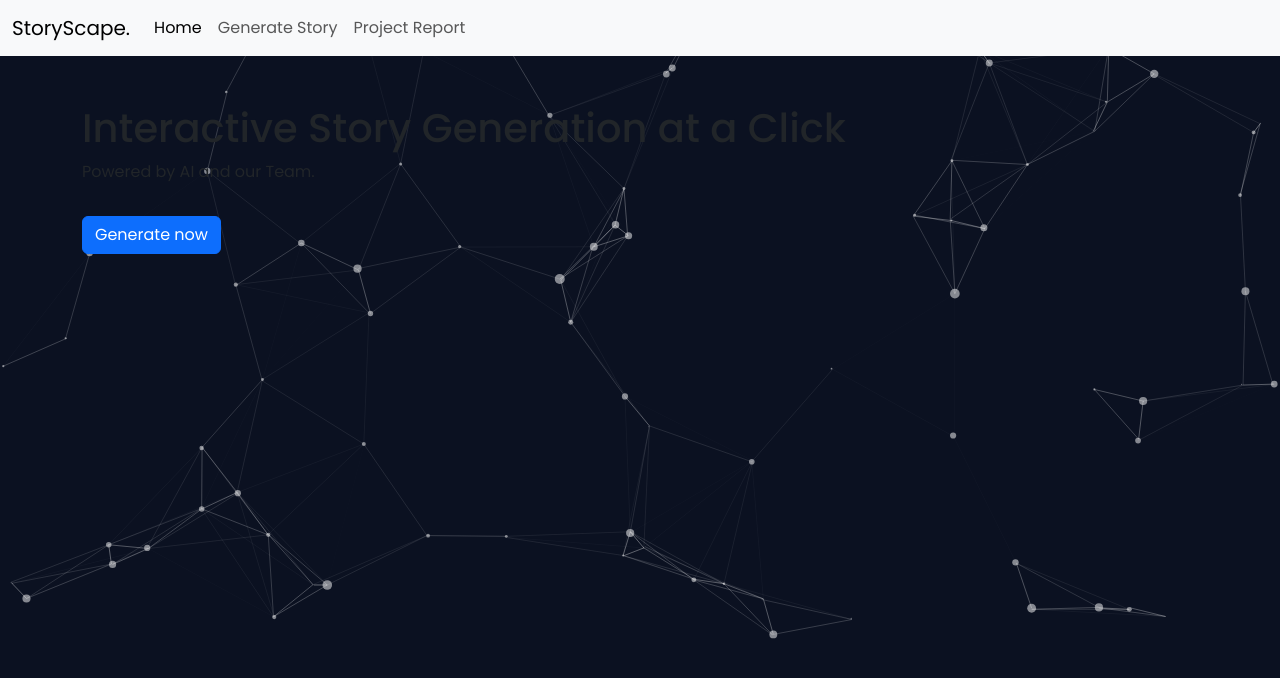
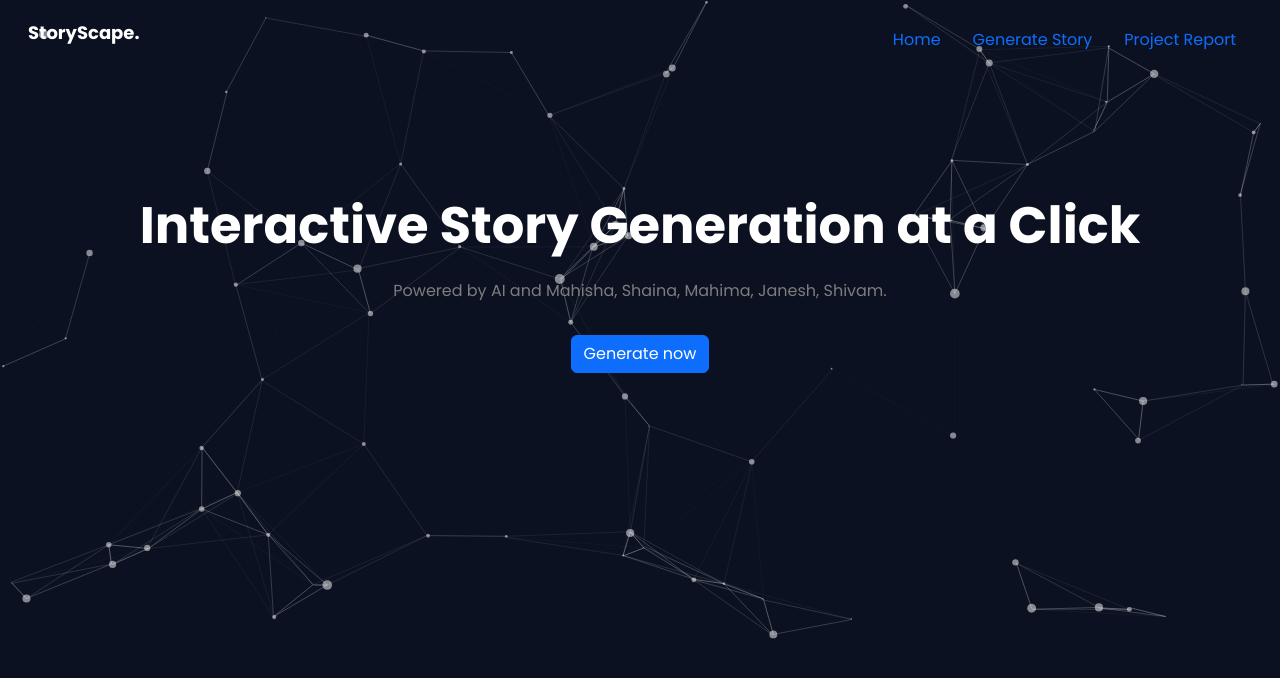
Before and after one commit to dwivediishivam/scapestory, a Flask app: page / in a window 1280 px wide. Shown: the top 678 px of the page. Run offline with Flask 3, Linux system fonts and the light colour scheme.

Commit message:
Update index.html

```diff
--- a/templates/index.html
+++ b/templates/index.html
@@ -3,72 +3,114 @@
 <head>
     <meta charset="UTF-8">
     <meta name="viewport" content="width=device-width, initial-scale=1.0">
-    <link rel="stylesheet" href="https://cdn.jsdelivr.net/npm/bootstrap@5.3.3/dist/css/bootstrap.min.css">
-    <link rel="stylesheet" href="https://fonts.googleapis.com/css2?family=Open+Sans&family=Poppins&display=swap">
-    <link rel="stylesheet" href="/static/styles.css">
-    <title>StoryScape</title>
+    <link href="https://cdn.jsdelivr.net/npm/bootstrap@5.3.3/dist/css/bootstrap.min.css" rel="stylesheet" integrity="sha384-QWTKZyjpPEjISv5WaRU9OFeRpok6YctnYmDr5pNlyT2bRjXh0JMhjY6hW+ALEwIH" crossorigin="anonymous">
+    <link rel="preconnect" href="https://fonts.googleapis.com">
+<link rel="preconnect" href="https://fonts.gstatic.com" crossorigin>
+<link href="https://fonts.googleapis.com/css2?family=Open+Sans&family=Poppins:ital,wght@0,100;0,200;0,300;0,400;0,500;0,600;0,700;0,800;0,900;1,100;1,200;1,300;1,400;1,500;1,600;1,700;1,800;1,900&display=swap" rel="stylesheet">
+    <link rel="stylesheet" href="\static\styles.css">
+    <title>StoryScape.</title>
 </head>
 <body>
     <div id="particles-js"></div>
+
         <header>
-        <nav class="navbar navbar-expand-lg navbar-light bg-light">
-            <div class="container-fluid">
-                <a class="navbar-brand" href="#">StoryScape.</a>
-                <button class="navbar-toggler" type="button" data-bs-toggle="collapse" data-bs-target="#navbarNav" aria-controls="navbarNav" aria-expanded="false" aria-label="Toggle navigation">
-                    <span class="navbar-toggler-icon"></span>
-                </button>
-                <div class="collapse navbar-collapse" id="navbarNav">
-                    <ul class="navbar-nav">
-                        <li class="nav-item"><a class="nav-link active" aria-current="page" href="#">Home</a></li>
-                        <li class="nav-item"><a class="nav-link" href="#" onclick="toggleStoryForm()">Generate Story</a></li>
-                        <li class="nav-item"><a class="nav-link" href="https://docs.google.com/document/..." target="_blank">Project Report</a></li>
+            <nav>
+                <div class="navigationbar">
+                    <div class="logo">
+                        <p>StoryScape.</p>
+                    </div>
+                    <div class="links">
+                        <ul class="nav">
+                            <li class="nav-item">
+                              <a class="nav-link active" aria-current="page" href="#">Home</a>
+                            </li>
+                            <li class="nav-item">
+                              <a class="nav-link" href="#" onclick="document.getElementById('storyForm').style.display = 'block';">Generate Story</a>
+                            </li>
+                            <li class="nav-item">
+                                <a class="nav-link" target="_blank" href="https://docs.google.com/document/d/1l9uH5iAIYeiMiFMuMsjgqY4UtIfxa_DXHMoye5eb_-k/edit">Project Report</a>
+                              </li>
+                            <!-- <li class="nav-item">
+                                <a class="nav-link" href="#">Story Teller</a>
+                              </li> -->
                           </ul>
                     </div>
                 </div>
             </nav>
         </header>
-    <main class="container mt-5">
-        <h1 class="heading">Interactive Story Generation at a Click</h1>
-        <p class="smallheading">Powered by AI and our Team.</p>
-        <button type="button" class="btn btn-primary mt-3" onclick="toggleStoryForm()">Generate now</button>
-        <div class="storyForm" id="storyForm" style="display:none;">
-            <h5>Generate Your Story</h5>
-            <form id="storyForm">
+        <div class="webcontent">
+            <p class="heading">Interactive Story Generation at a Click</p>
+            <p class="smallheading">Powered by AI and Mahisha, Shaina, Mahima, Janesh, Shivam.</p>
+            <!-- <button type="button" class="btn btn-primary mt-3">Generate now</button> -->
+            <button type="button" class="btn btn-primary mt-3" onclick="document.getElementById('storyForm').style.display = 'block';">Generate now</button>
+
+
+        </div>
+
+        <!-- Modal -->
+        <div class="storyForm" id="storyForm" style="display: none;">
+            <h5>Generate Story</h5>
+            <form>
               <div class="mb-3">
-                    <label for="storyTheme" class="form-label">Choose a Theme:</label>
-                    <div class="form-check"><input class="form-check-input" type="radio" name="storyTheme" id="horror" value="Horror"><label class="form-check-label" for="horror">Horror</label></div>
-                    <div class="form-check"><input class="form-check-input" type="radio" name="storyTheme" id="adventure" value="Adventure"><label class="form-check-label" for="adventure">Adventure</label></div>
-                    <div class="form-check"><input class="form-check-input" type="radio" name="storyTheme" id="scifi" value="Science Fiction"><label class="form-check-label" for="scifi">Science Fiction</label></div>
+                <label for="storyTheme" class="form-label">Story Theme</label>
+                <div class="form-check">
+                  <input class="form-check-input" type="radio" name="storyTheme" id="horror" value="Horror">
+                  <label class="form-check-label" for="horror">Horror</label>
+                </div>
+                <div class="form-check">
+                  <input class="form-check-input" type="radio" name="storyTheme" id="adventure" value="Adventure">
+                  <label class="form-check-label" for="thriller">Adventure</label>
+                </div>
+                <div class="form-check">
+                  <input class="form-check-input" type="radio" name="storyTheme" id="scifi" value="Science Fiction">
+                  <label class="form-check-label" for="scifi">Science Fiction</label>
+                </div>
               </div>
               <div class="mb-3">
-                    <label for="storyStart" class="form-label">Story Start</label>
+                <label for="storyStart" class="form-label">Please provide the starting of the story</label>
                 <textarea class="form-control" id="storyStart" rows="3" placeholder="Your content goes here..."></textarea>
               </div>
-                <button type="submit" class="btn btn-primary">Submit</button>
+              <button type="button" class="btn btn-primary" id="saveButton">Submit</button>
             </form>
           </div>
-    </main>
-    <script src="https://cdn.jsdelivr.net/npm/bootstrap@5.3.3/dist/js/bootstrap.bundle.min.js"></script>
-    <script src="/static/particles.js"></script>
-    <script src="/static/app.js"></script>
+
+
+
+    <script src="https://cdn.jsdelivr.net/npm/bootstrap@5.3.3/dist/js/bootstrap.bundle.min.js" integrity="sha384-YvpcrYf0tY3lHB60NNkmXc5s9fDVZLESaAA55NDzOxhy9GkcIdslK1eN7N6jIeHz" crossorigin="anonymous"></script>
+    <script src="\static\particles.js"></script>
+    <script src="\static\app.js"></script>
     <script>
-        document.getElementById('storyForm').addEventListener('submit', function(event) {
+        document.getElementById('saveButton').addEventListener('click', function(event) {
           event.preventDefault();
-            const storyTheme = document.querySelector('input[name="storyTheme"]:checked').value;
-            const storyStart = document.getElementById('storyStart').value;
+          var storyTheme = document.querySelector('input[name="storyTheme"]:checked').value;
+          var storyStart = document.getElementById('storyStart').value;
+          console.log(storyTheme, storyStart);
+          // You can now send storyTheme and storyStart to your backend
+        });
+        </script>
+
+        <script>
+          document.getElementById('saveButton').addEventListener('click', function(event) {
+              event.preventDefault();
+              var storyTheme = document.querySelector('input[name="storyTheme"]:checked').value;
+              var storyStart = document.getElementById('storyStart').value;
+
               fetch('/', {
                   method: 'POST',
-                headers: { 'Content-Type': 'application/json' },
-                body: JSON.stringify({storyTheme, storyStart})
-            }).then(response => response.json())
-              .then(data => alert("Generated Story: " + data.story))
-              .catch(error => console.error('Error:', error));
+                  headers: {
+                      'Content-Type': 'application/json',
+                  },
+                  body: JSON.stringify({storyTheme: storyTheme, storyStart: storyStart})
+              })
+              .then(response => response.json())
+              .then(data => {
+                  alert("Generated Story: " + data.story); // Optionally, update the DOM to display the story
+              })
+              .catch((error) => {
+                  console.error('Error:', error);
               });
+          });
+      </script>
 
-        function toggleStoryForm() {
-            const form = document.getElementById('storyForm');
-            form.style.display = form.style.display === 'none' ? 'block' : 'none';
-        }
-    </script>
 </body>
 </html>
```
Lines whose indentation alone changed are shown as unchanged.
